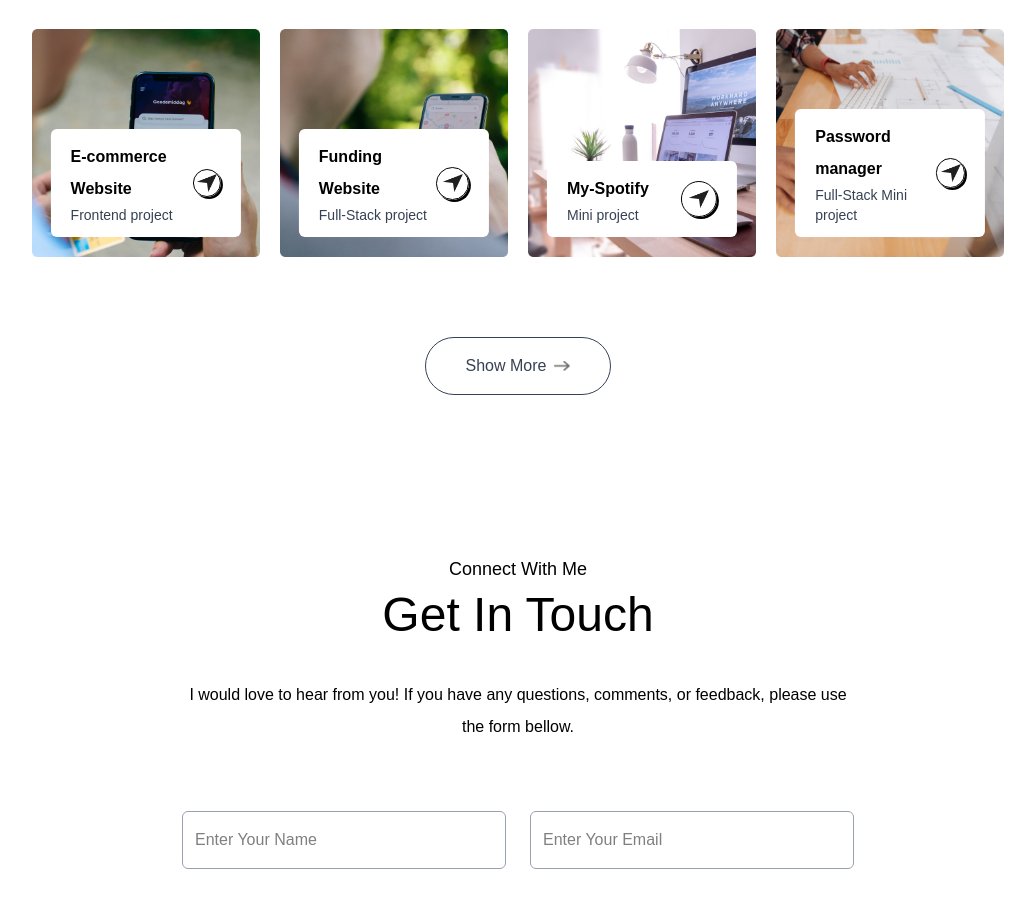
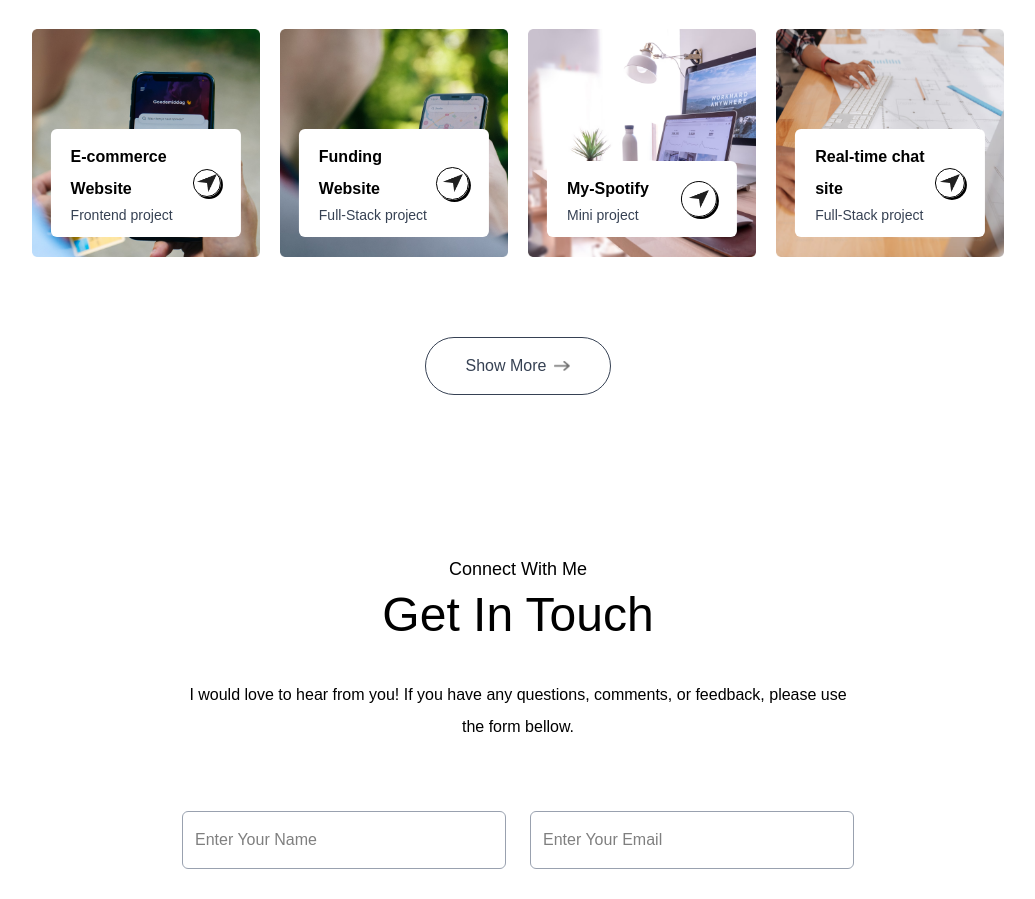
Before and after one commit to Deepaksb7/Portfolio-Website, a Next.js app: page / in a window 1280 px wide. Shown: the part 2840-3739 px from the top of the page, without its empty margins (122-1157 px from the left). Built offline with nearby package versions, Linux system fonts and the light colour scheme; a web font is replaced by a local one.

Commit message:
Updated project

```diff
--- a/assets/assets.js
+++ b/assets/assets.js
@@ -96,10 +96,10 @@ export const workData = [
         link:'https://github.com/Deepaksb7/My-Spotify'
     },
     {
-        title: 'Password manager',
-        description: 'Full-Stack Mini project',
+        title: 'Real-time chat site',
+        description: 'Full-Stack project',
         bgImage: '/work-4.png',
-        link:'https://github.com/Deepaksb7/Pass-OP-mongo'
+        link:'https://chat-site-gwiz.onrender.com'
     },
 ]
 
```
